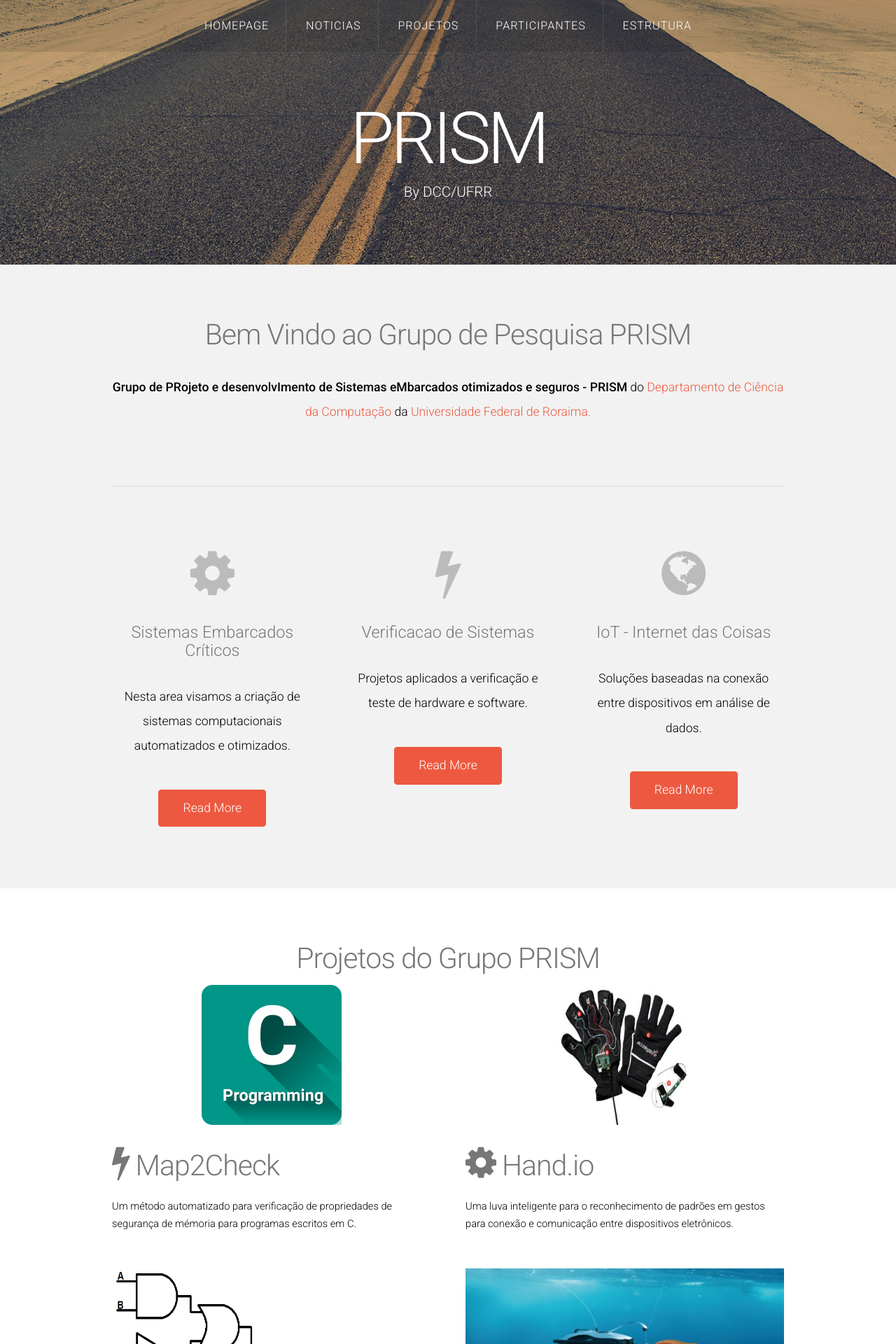
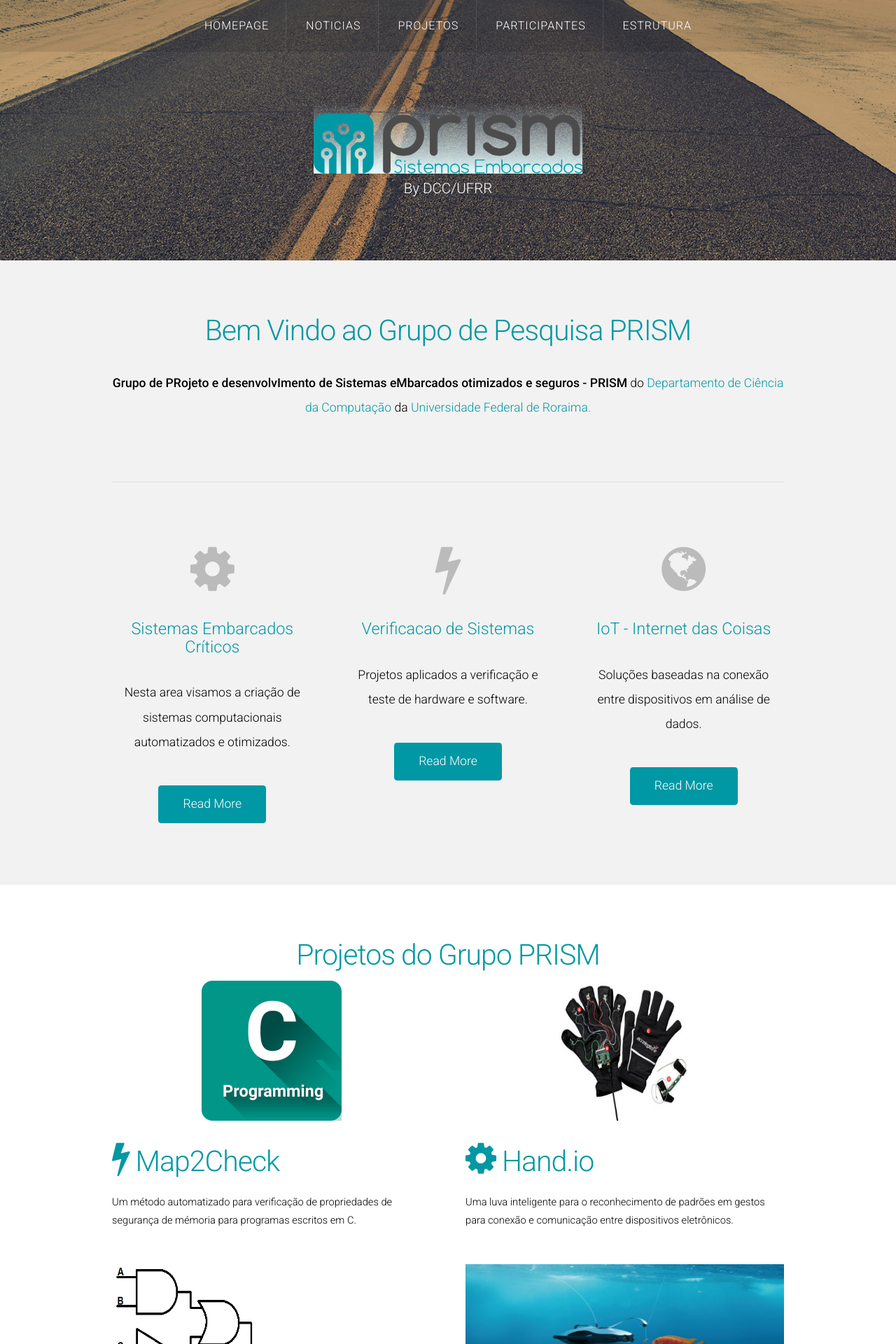
Before and after one commit to prismrr/prismrr.github.io, a Jekyll site: the page built from index.html, in a window 1280 px wide. Shown: the top 1920 px of the page at 70% size. Built offline with Jekyll 4.4.1, drawn with Linux system fonts in a browser that asks for light colours; nearby versions of some CDN libraries; the list of posts is cut into pages by our own code.

Commit message:
Updated color pages
Signed-off-by: Herbert Rocha <herberthb12@gmail.com>

```diff
--- a/_layouts/default.html
+++ b/_layouts/default.html
@@ -30,7 +30,9 @@ Released for free under the Creative Commons Attribution 3.0 license (templated.
 
 			<!-- Logo -->
 			<div id="logo">
-				<h1><a href="#">PRISM</a></h1>
+				<!--<h1><a href="#">PRISM</a></h1>-->
+				<img src="/assets/images/logo_prism.ai.png" style="height: 40%; width: 40%; margin: 0 auto; background-image: linear-gradient(rgba(230, 253, 255,0), rgba(230, 253, 255,1));"></img>
+			  </br>
 				<span class="tag">By DCC/UFRR</span>
 			</div>
 		</div>
--- a/assets/css/style.css
+++ b/assets/css/style.css
@@ -31,7 +31,7 @@
 	h1,h2,h3,h4,h5,h6
 	{
 		font-weight: 300;
-		color: #777;
+		color: #0098a4;
 	}
 
 		h2
@@ -59,7 +59,7 @@
 	a
 	{
 		text-decoration: none;
-		color: #ed5940;
+		color: #0098a4;
 	}
 
 	a:hover
@@ -271,7 +271,7 @@
 	{
 		position: relative;
 		display: inline-block;
-		background: #ed5940;
+		background: #0098a4;
 		padding: 0.8em 2em;
 		text-decoration: none !important;
 		font-size: 1.2em;
@@ -288,7 +288,7 @@
 
 	.button:hover
 	{
-		background: #f22f29;
+		background: #007d72;
 		color: #FFF !important;
 	}
 
@@ -879,7 +879,7 @@
 
 			#nav li a:hover
 			{
-				background: #f22f29;
+				background: #0098a4;
 				color: #FFF !important;
 			}
 
@@ -1043,7 +1043,7 @@ ul.dates li {
 		position: absolute;
 		left: 0;
 		top: 1.3em;
-		background-color: #f22f29;
+		background-color: #0098a4;
 		height: 3.5em;
 		text-align: center;
 		color: #fff;
@@ -1058,7 +1058,7 @@ ul.dates li {
 			position: absolute;
 			bottom: 0;
 			right: -1.2em;
-			border-left: solid 1.25em #f22f29;
+			border-left: solid 1.25em #0098a4;
 			border-top: solid 1.8em transparent;
 			border-bottom: solid 1.8em transparent;
 		}
```
Also changed, not shown: assets/images/logo_prism.ai.png (added), index.html (line endings or trailing spaces).
